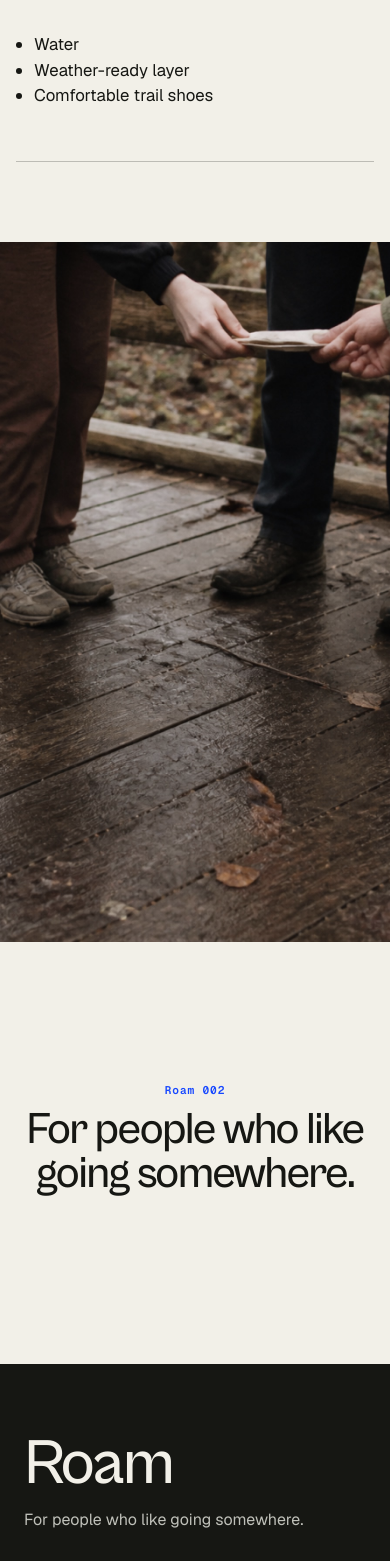
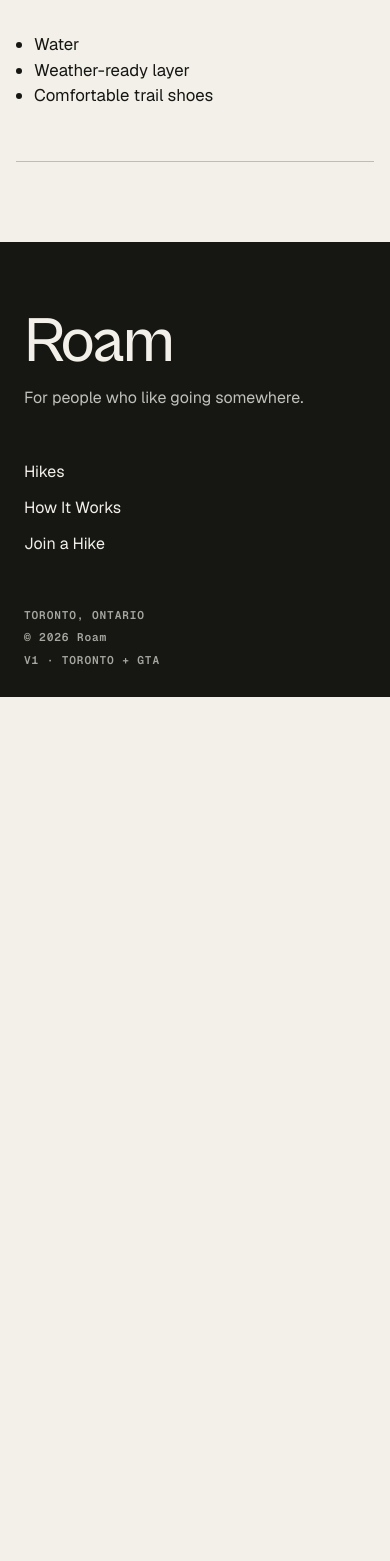
Before and after one commit to richelkim/Roam, a Next.js app: page /hikes/cedar-ridge-path in a window 390 px wide. Shown: the part 3070-4631 px from the top of the page. After the commit the page ends 3767 px from the top, so only its background shows below. Built offline with nearby package versions, Linux system fonts and the light colour scheme; no server answers.

Commit message:
remove repeated hike detail outro

```diff
--- a/app/content/hikes.ts
+++ b/app/content/hikes.ts
@@ -20,7 +20,6 @@
   transitInformation: string
   whatToBring: string[]
   heroImage: string
-  galleryImages: string[]
   imageAlt: string
   stravaEmbedUrl?: string
   stravaRouteUrl?: string
@@ -47,7 +46,6 @@
     transitInformation: 'A transit and carpool note will be shared with participants. The plan assumes departure from central Toronto.',
     whatToBring: ['1–1.5 L of water', 'Weather-ready layer', 'Trail shoes that can get muddy', 'A snack', 'Any personal medication'],
     heroImage: '/images/riverwood-river.jpg',
-    galleryImages: ['/images/bridge-notes.jpg', '/images/river-break.jpg'],
     imageAlt: 'Photograph of a wooded river bend in the Greater Toronto Area',
   },
   {
@@ -70,7 +68,6 @@
     transitInformation: 'Transportation details are shared with registered participants.',
     whatToBring: ['Water', 'Weather-ready layer', 'Comfortable trail shoes'],
     heroImage: '/images/roam-hero.jpg',
-    galleryImages: ['/images/bridge-notes.jpg'],
     imageAlt: 'Photograph of friends walking in a leafy ravine',
   },
   {
@@ -93,7 +90,6 @@
     transitInformation: 'This outing is complete.',
     whatToBring: ['Water', 'Weather-ready layer'],
     heroImage: '/images/river-break.jpg',
-    galleryImages: ['/images/riverwood-river.jpg', '/images/bridge-notes.jpg'],
     imageAlt: 'Photograph of friends resting beside an Ontario river',
   },
 ]
--- a/app/global.css
+++ b/app/global.css
@@ -144,7 +144,7 @@
 .intro { align-items: start; padding-block: clamp(64px, 5vw, 88px); }
 .section-kicker { grid-column: 1 / span 3; margin: 14px 0 0; }
 .intro-copy { grid-column: 1 / span 9; max-width: 1120px; }
-.intro-copy h2, .section-heading h2, .story-copy h2, .route-copy h2, .logistics h2, .detail-join h2, .split-copy h2 {
+.intro-copy h2, .section-heading h2, .story-copy h2, .route-copy h2, .logistics h2, .split-copy h2 {
   margin: 0 0 28px;
   font-family: var(--display);
   font-size: clamp(2.8rem, 5.8vw, 6rem);
@@ -277,12 +277,6 @@
 .logistics-grid article:last-child { border-right: 0; }
 .logistics-grid p, .logistics-grid ul { margin-top: 54px; font-size: 1.05rem; }
 .logistics-grid ul { padding-left: 18px; }
-.detail-gallery { display: grid; grid-template-columns: repeat(2, 1fr); min-height: 700px; }
-.detail-gallery-image { position: relative; min-height: 700px; overflow: hidden; }
-.detail-gallery-image img { filter: saturate(.78); }
-.detail-join { padding-top: 130px; padding-bottom: 140px; display: flex; flex-direction: column; align-items: center; text-align: center; }
-.detail-join h2 { max-width: 1000px; }
-
 .how-hero h1 { font-size: clamp(6rem, 16vw, 15rem); line-height: .72; }
 .how-main { padding-top: 40px; }
 .how-big-steps { margin: 0; padding: 0; list-style: none; }
@@ -340,8 +334,7 @@
   .hike-spec-band div:nth-child(-n+3) { border-bottom: 1px solid var(--rule); }
   .story-block .story-copy { grid-column: 4 / span 9; }
   .route-poster { min-height: 620px; }
-  .detail-gallery, .logistics-grid { grid-template-columns: 1fr; }
-  .detail-gallery-image { min-height: 70vw; }
+  .logistics-grid { grid-template-columns: 1fr; }
   .logistics-grid article { min-height: 0; padding: 26px 0 36px !important; border-right: 0; border-bottom: 1px solid var(--rule); }
   .logistics-grid p, .logistics-grid ul { margin-top: 28px; }
   .join-page { grid-template-columns: 1fr; }
@@ -392,8 +385,6 @@
   .route-copy { padding: 72px 22px; }
   .route-poster-bottom strong { font-size: 3.7rem; }
   .section-heading.horizontal { align-items: flex-start; flex-direction: column; }
-  .detail-gallery { grid-template-columns: 1fr; }
-  .detail-gallery-image { min-height: 78vw; }
   .how-big-steps > li { grid-template-columns: 48px 1fr; padding: 36px 0 44px; }
   .how-big-steps h2 { font-size: 2.7rem; }
   .split-image { min-height: 90vw; }
--- a/app/hikes/[slug]/page.tsx
+++ b/app/hikes/[slug]/page.tsx
@@ -92,20 +92,6 @@
           <article><span className="technical">BRING</span><ul>{hike.whatToBring.map((item) => <li key={item}>{item}</li>)}</ul></article>
         </div>
       </section>
-
-      <section className="detail-gallery" aria-label="Hike photographs">
-        {hike.galleryImages.map((src, index) => (
-          <div className="detail-gallery-image" key={src}>
-            <Image src={src} alt={`Field photograph ${index + 1} for ${hike.title}`} fill sizes="50vw" className="cover-image" />
-          </div>
-        ))}
-      </section>
-
-      <section className="detail-join page-shell">
-        <p className="technical blue">Roam {hike.number}</p>
-        <h2>For people who like going somewhere.</h2>
-        {hike.state === 'upcoming' ? <Link className="button-primary" href={`/join/${hike.slug}`}>JOIN THIS HIKE <span aria-hidden="true">↗</span></Link> : null}
-      </section>
     </main>
   )
 }
```
